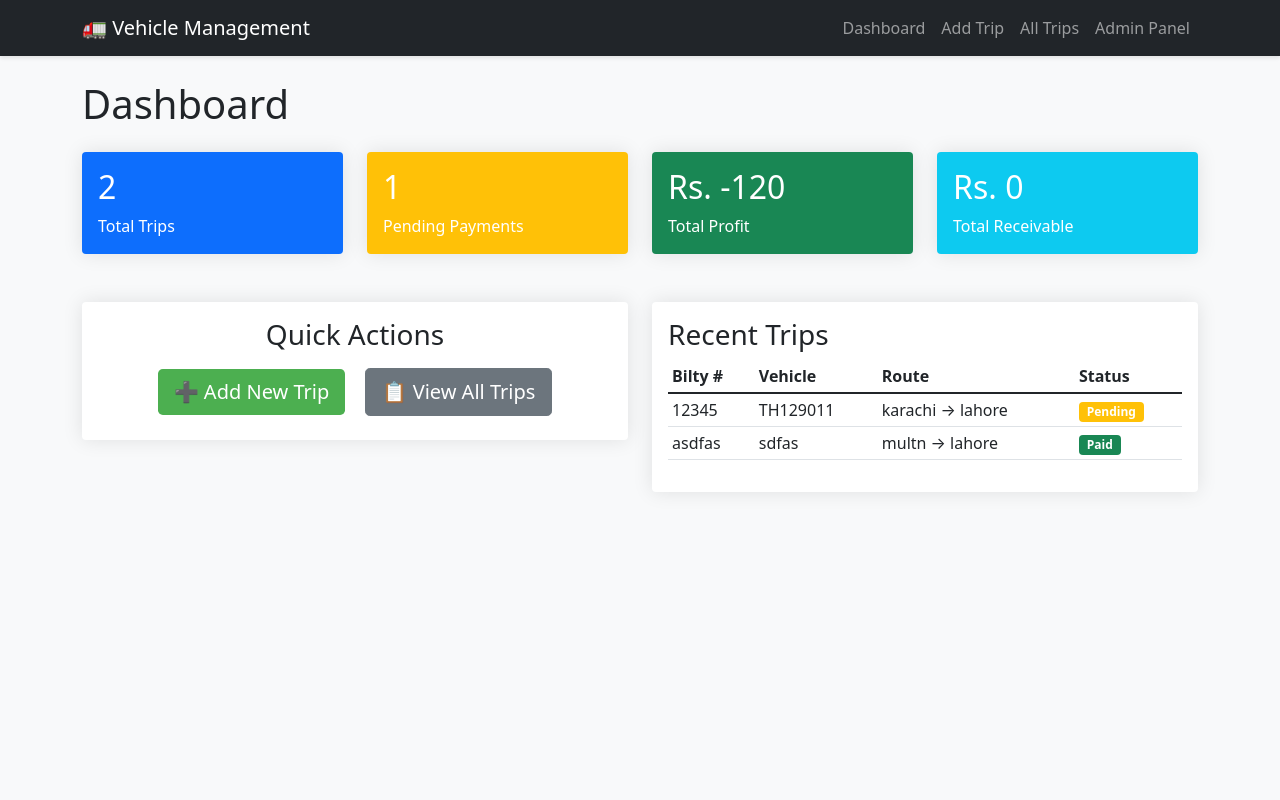
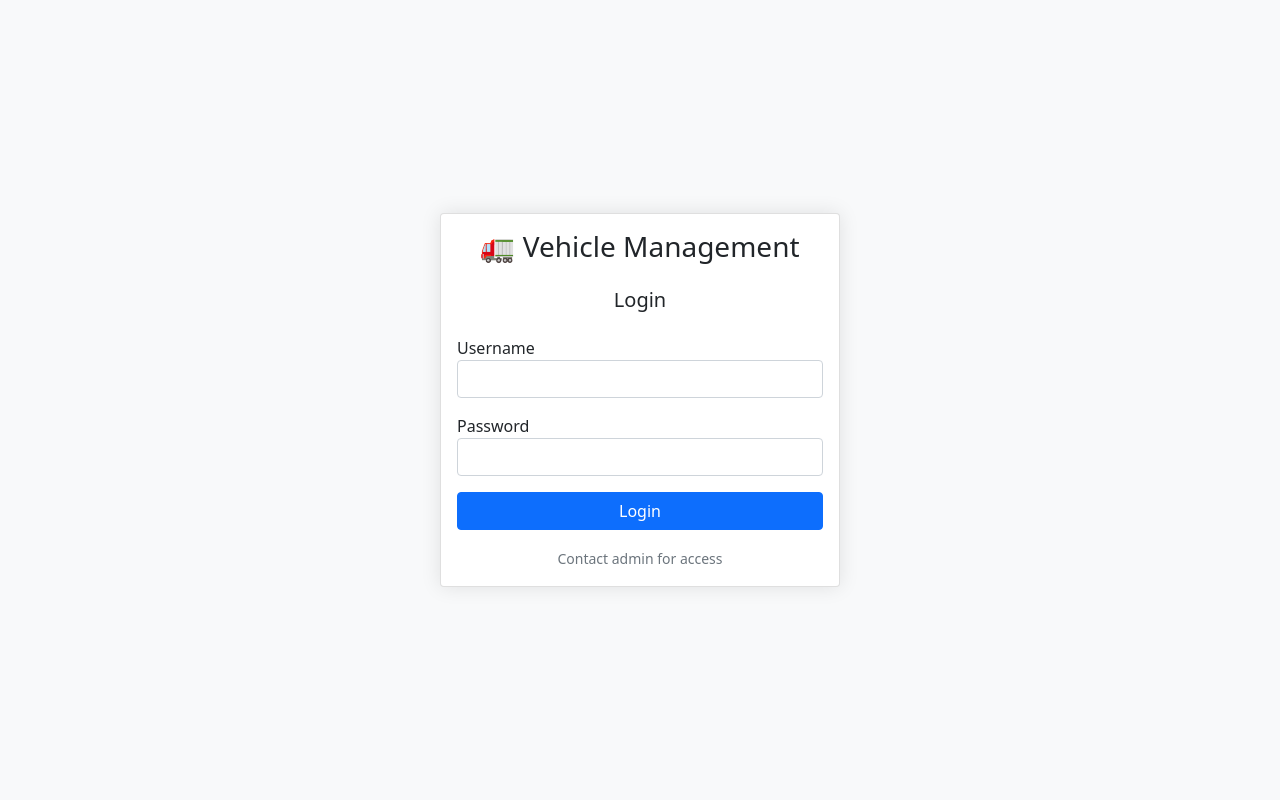
Before and after one commit to usama99/vehicle-management, a Django app: page / in a window 1280 px wide. Run offline with Django 5.2, Linux system fonts and the light colour scheme; data comes from the database, SQL or seed files in the repository; parts of the project's set-up code (start-up, migrations or seed data) failed here and were passed over.

Commit message:
Add login security

```diff
--- a/logistics/templates/base.html
+++ b/logistics/templates/base.html
@@ -34,6 +34,9 @@
                     <li class="nav-item">
                         <a class="nav-link" href="/admin/">Admin Panel</a>
                     </li>
+                    <li class="nav-item">
+                        <a class="nav-link" href="{% url 'logout' %}">Logout</a>
+                    </li>
                 </ul>
             </div>
         </div>
--- /dev/null
+++ b/logistics/templates/login.html
@@ -0,0 +1,51 @@
+<!DOCTYPE html>
+<html>
+<head>
+    <title>Login - Vehicle Management</title>
+    <link href="https://cdn.jsdelivr.net/npm/bootstrap@5.1.3/dist/css/bootstrap.min.css" rel="stylesheet">
+    <style>
+        body {
+            background-color: #f8f9fa;
+            display: flex;
+            align-items: center;
+            justify-content: center;
+            height: 100vh;
+        }
+        .login-card {
+            width: 400px;
+            box-shadow: 0 0 20px rgba(0,0,0,.1);
+        }
+    </style>
+</head>
+<body>
+    <div class="card login-card">
+        <div class="card-body">
+            <h3 class="text-center mb-4">🚛 Vehicle Management</h3>
+            <h5 class="text-center mb-4">Login</h5>
+
+            {% if messages %}
+                {% for message in messages %}
+                    <div class="alert alert-danger">{{ message }}</div>
+                {% endfor %}
+            {% endif %}
+
+            <form method="post">
+                {% csrf_token %}
+                <div class="mb-3">
+                    <label>Username</label>
+                    <input type="text" name="username" class="form-control" required>
+                </div>
+                <div class="mb-3">
+                    <label>Password</label>
+                    <input type="password" name="password" class="form-control" required>
+                </div>
+                <button type="submit" class="btn btn-primary w-100">Login</button>
+            </form>
+
+            <div class="mt-3 text-center text-muted">
+                <small>Contact admin for access</small>
+            </div>
+        </div>
+    </div>
+</body>
+</html>
--- a/logistics/urls.py
+++ b/logistics/urls.py
@@ -1,8 +1,17 @@
 from django.urls import path
 from . import views
 
+# urlpatterns = [
+#     path('', views.dashboard, name='dashboard'),
+#     path('add/', views.add_trip, name='add_trip'),
+#     path('trips/', views.trip_list, name='trip_list'),
+#     path('edit/<int:pk>/', views.edit_trip, name='edit_trip'),
+#     path('delete/<int:pk>/', views.delete_trip, name='delete_trip'),
+# ]
 urlpatterns = [
-    path('', views.dashboard, name='dashboard'),
+    path('', views.user_login, name='user_login'),  # Changed default to login
+    path('dashboard/', views.dashboard, name='dashboard'),
+    path('logout/', views.user_logout, name='logout'),
     path('add/', views.add_trip, name='add_trip'),
     path('trips/', views.trip_list, name='trip_list'),
     path('edit/<int:pk>/', views.edit_trip, name='edit_trip'),
--- a/logistics/views.py
+++ b/logistics/views.py
@@ -1,19 +1,36 @@
 from django.shortcuts import render, redirect, get_object_or_404
 from django.contrib import messages
+from django.contrib.auth.decorators import login_required
+from django.contrib.auth import authenticate, login, logout
 from .models import Trip
-from logistics.form import TripForm
+from .forms import TripForm
 from django.db.models import Sum, Count
-from datetime import datetime, timedelta
 
 
+def user_login(request):
+    if request.method == 'POST':
+        username = request.POST.get('username')
+        password = request.POST.get('password')
+        user = authenticate(request, username=username, password=password)
+        if user:
+            login(request, user)
+            return redirect('dashboard')
+        else:
+            messages.error(request, 'Invalid credentials')
+    return render(request, 'login.html')
+
+
+def user_logout(request):
+    logout(request)
+    return redirect('user_login')
+
+
+@login_required(login_url='user_login')
 def dashboard(request):
-    # Statistics
     total_trips = Trip.objects.count()
     pending_payments = Trip.objects.filter(payment_status='Pending').count()
     total_profit = Trip.objects.aggregate(Sum('profit'))['profit__sum'] or 0
     total_receivable = Trip.objects.aggregate(Sum('receivable'))['receivable__sum'] or 0
-
-    # Recent trips
     recent_trips = Trip.objects.order_by('-date')[:5]
 
     context = {
@@ -22,10 +39,12 @@ def dashboard(request):
         'total_profit': total_profit,
         'total_receivable': total_receivable,
         'recent_trips': recent_trips,
+        'is_admin': request.user.is_staff,  # Check if admin
     }
     return render(request, 'dashboard.html', context)
 
 
+@login_required(login_url='user_login')
 def add_trip(request):
     if request.method == 'POST':
         form = TripForm(request.POST)
@@ -35,21 +54,23 @@ def add_trip(request):
             return redirect('add_trip')
     else:
         form = TripForm()
-
     return render(request, 'add_trip.html', {'form': form})
 
 
+@login_required(login_url='user_login')
 def trip_list(request):
+    # Only admin can see all trips
+    if not request.user.is_staff:
+        messages.error(request, 'Access denied')
+        return redirect('dashboard')
+
     trips = Trip.objects.all().order_by('-date')
-
-    # Search
     search = request.GET.get('search')
     if search:
         trips = trips.filter(bilty_number__icontains=search) | \
                 trips.filter(vehicle_number__icontains=search) | \
                 trips.filter(driver_name__icontains=search)
 
-    # Filter by payment status
     payment_filter = request.GET.get('payment_status')
     if payment_filter:
         trips = trips.filter(payment_status=payment_filter)
@@ -61,7 +82,13 @@ def trip_list(request):
     return render(request, 'trip_list.html', context)
 
 
+@login_required(login_url='user_login')
 def edit_trip(request, pk):
+    # Only admin can edit
+    if not request.user.is_staff:
+        messages.error(request, 'Access denied')
+        return redirect('dashboard')
+
     trip = get_object_or_404(Trip, pk=pk)
     if request.method == 'POST':
         form = TripForm(request.POST, instance=trip)
@@ -71,11 +98,16 @@ def edit_trip(request, pk):
             return redirect('trip_list')
     else:
         form = TripForm(instance=trip)
-
     return render(request, 'edit_trip.html', {'form': form, 'trip': trip})
 
 
+@login_required(login_url='user_login')
 def delete_trip(request, pk):
+    # Only admin can delete
+    if not request.user.is_staff:
+        messages.error(request, 'Access denied')
+        return redirect('dashboard')
+
     trip = get_object_or_404(Trip, pk=pk)
     if request.method == 'POST':
         trip.delete()
```
